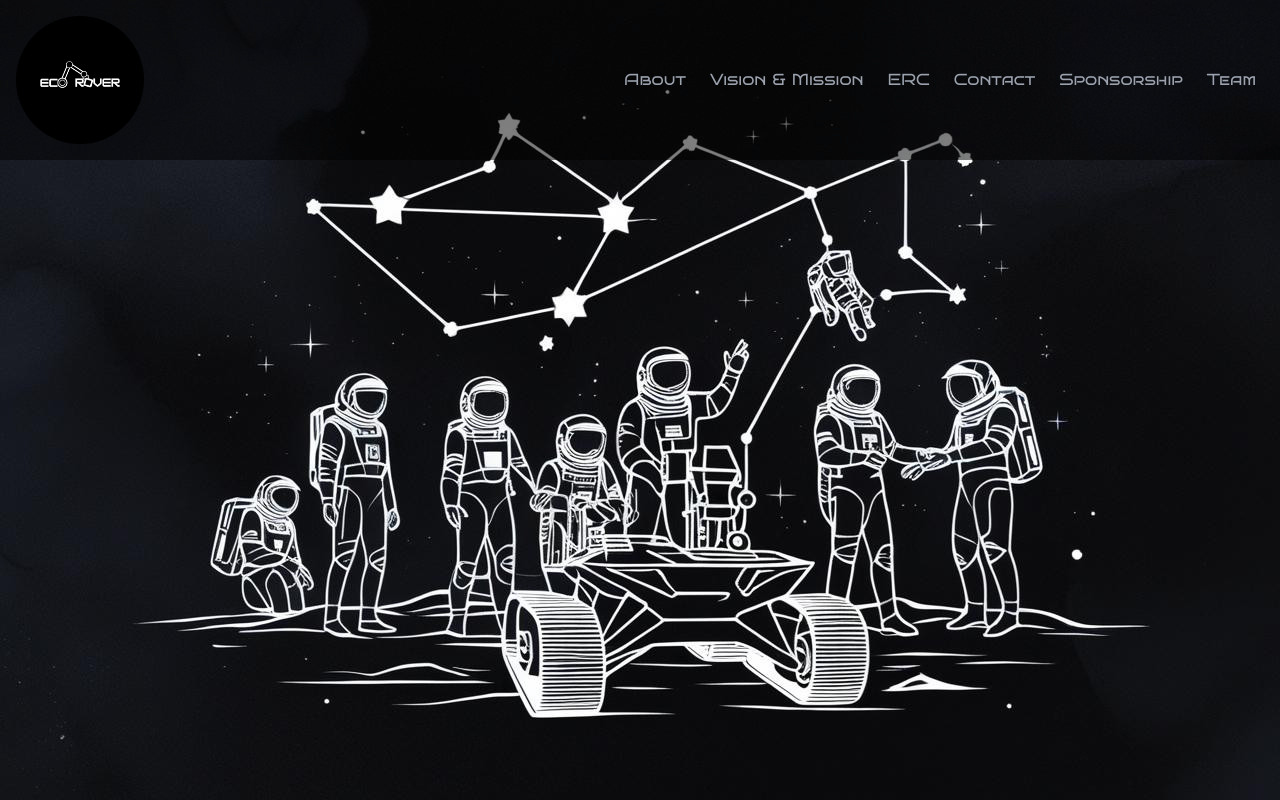
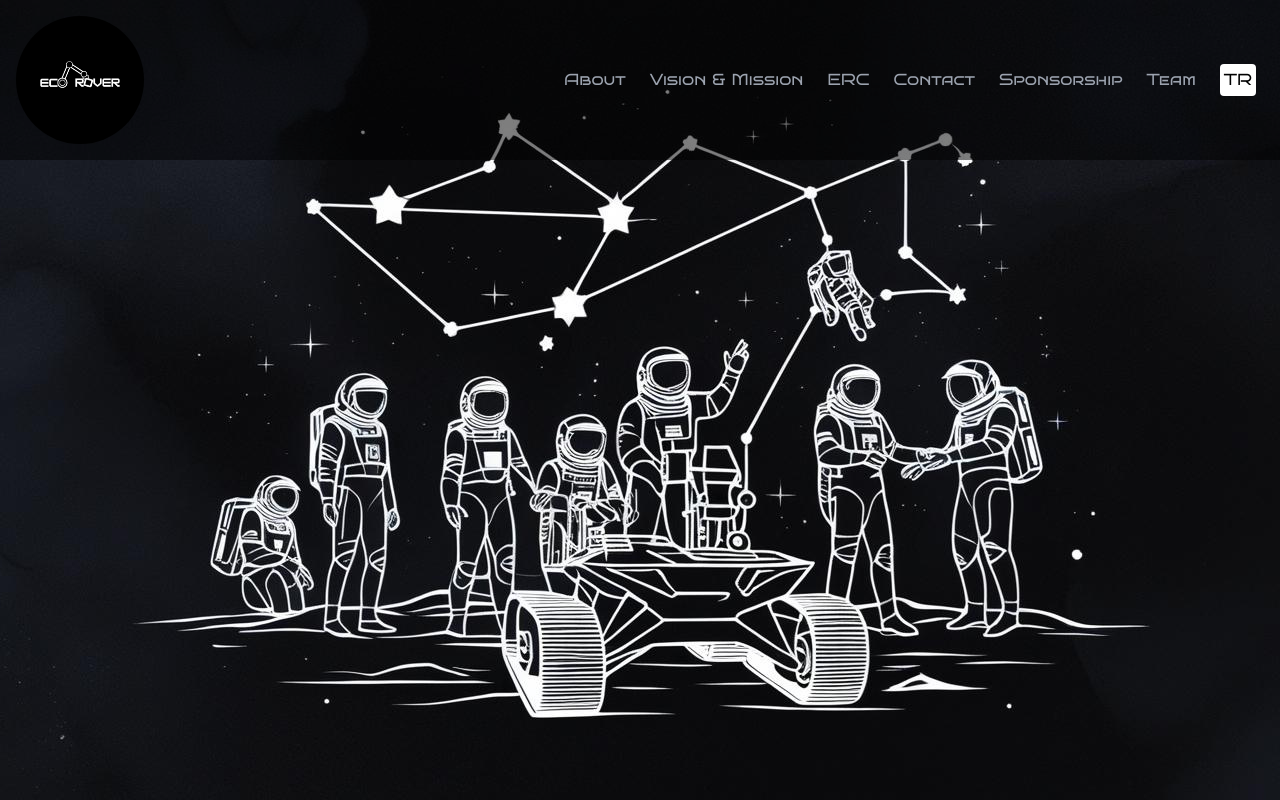
Before and after one commit to heudev/eco-rover, a Next.js app: page /en/erc in a window 1280 px wide. Shown: the top 800 px of the page. Built offline with nearby package versions, Linux system fonts and the light colour scheme; grey boxes are pictures that could not be loaded.

Commit message:
add language switcher

```diff
--- a/package.json
+++ b/package.json
@@ -12,7 +12,8 @@
     "next": "14.2.15",
     "next-intl": "^3.25.1",
     "react": "^18",
-    "react-dom": "^18"
+    "react-dom": "^18",
+    "rtl-detect": "^1.1.2"
   },
   "devDependencies": {
     "@types/node": "^20",
--- a/src/app/[locale]/_components/navbar.tsx
+++ b/src/app/[locale]/_components/navbar.tsx
@@ -1,9 +1,12 @@
 import Image from 'next/image';
-import { useTranslations } from 'next-intl';
+import { useLocale, useTranslations } from 'next-intl';
 import { Link } from '@/i18n/routing';
 
 export default function Navbar() {
     const t = useTranslations('navbar');
+    const locale = useLocale();
+    const otherLocale = locale === 'en' ? 'tr' : 'en';
+
     return (
         // NavBar
         <header className="absolute top-0 left-0 w-full bg-black bg-opacity-50 p-4">
@@ -20,7 +23,12 @@ export default function Navbar() {
                 <div className="title-font navbar bg-opacity-0 flex justify-end">
 
                     {/* Hamburger Menu for Mobile */}
-                    <div className="dropdown dropdown-end md:hidden">
+                    <div className="dropdown dropdown-end md:hidden flex gap-5">
+                        <div className='bg-white text-black rounded p-1'>
+                            <a href={"/" + otherLocale}>
+                                {otherLocale.toUpperCase()}
+                            </a>
+                        </div>
                         <label tabIndex={0} className="btn btn-square btn-ghost text-white">
                             <svg xmlns="http://www.w3.org/2000/svg" fill="none" viewBox="0 0 24 24" className="inline-block w-6 h-6 stroke-current">
                                 <path strokeLinecap="round" strokeLinejoin="round" d="M4 6h16M4 12h16m-7 6h7"></path>
@@ -34,12 +42,13 @@ export default function Navbar() {
                             <li><Link href="/#contact">{t('contact')}</Link></li>
                             <li><Link href="/sponsorship">{t('sponsorship')}</Link></li>
                             <li><Link href="/team">{t('team')}</Link></li>
+
                         </ul>
                     </div>
 
                     {/* Full Menu for Larger Screens */}
                     <nav className="hidden md:flex">
-                        <ul className="flex space-x-6 text-gray-400">
+                        <ul className="flex items-center space-x-6 text-gray-400">
                             <li><Link href="/#about" className="hover:text-white">{t('about')}</Link></li>
                             <li><Link href="/mission" className="hover:text-white">{t('visionAndMission')}</Link></li>
                             <li><Link href="/erc" className="hover:text-white">ERC</Link></li>
@@ -47,6 +56,11 @@ export default function Navbar() {
                             <li><Link href="/#contact" className="hover:text-white">{t('contact')}</Link></li>
                             <li><Link href="/sponsorship" className="hover:text-white">{t('sponsorship')}</Link></li>
                             <li><Link href="/team" className="hover:text-white">{t('team')}</Link></li>
+                            <li className='bg-white text-black rounded p-1'>
+                                <a href={"/" + otherLocale}>
+                                    {otherLocale.toUpperCase()}
+                                </a>
+                            </li>
                         </ul>
                     </nav>
                 </div>
--- a/src/app/[locale]/page.tsx
+++ b/src/app/[locale]/page.tsx
@@ -26,7 +26,7 @@ export default function Home() {
 
           {/* Hero Content */}
           <div className="title-font p-8 rounded-lg">
-            <h2 className="font-custom text-9xl font-bold text-white">ECLIPSE</h2>
+            <h2 className="font-custom text-5xl xl:text-9xl font-bold text-white">ECLIPSE</h2>
             <p className="mt-4 text-xl text-gray-300">{t('missionMars')}</p>
           </div>
         </section>
@@ -106,9 +106,9 @@ export default function Home() {
             <p className="text-lg text-gray-300 mb-8">We are grateful for the support of our partners.</p>
 
             {/* Catogory */}
-            <div className="flex justify-between gap-8">
+            <div className="md:flex justify-between gap-8">
               {Object.keys(sponsorShip).map((category) => (
-                <div key={category} className="w-1/3">
+                <div key={category} className="md:w-1/3">
                   <div className="flex justify-center mb-6">
                     <Image
                       src={`/sponsorship/${category}.svg`}
```
Also changed, not shown: 1 other file (tests, documents, lock files or other folders).
